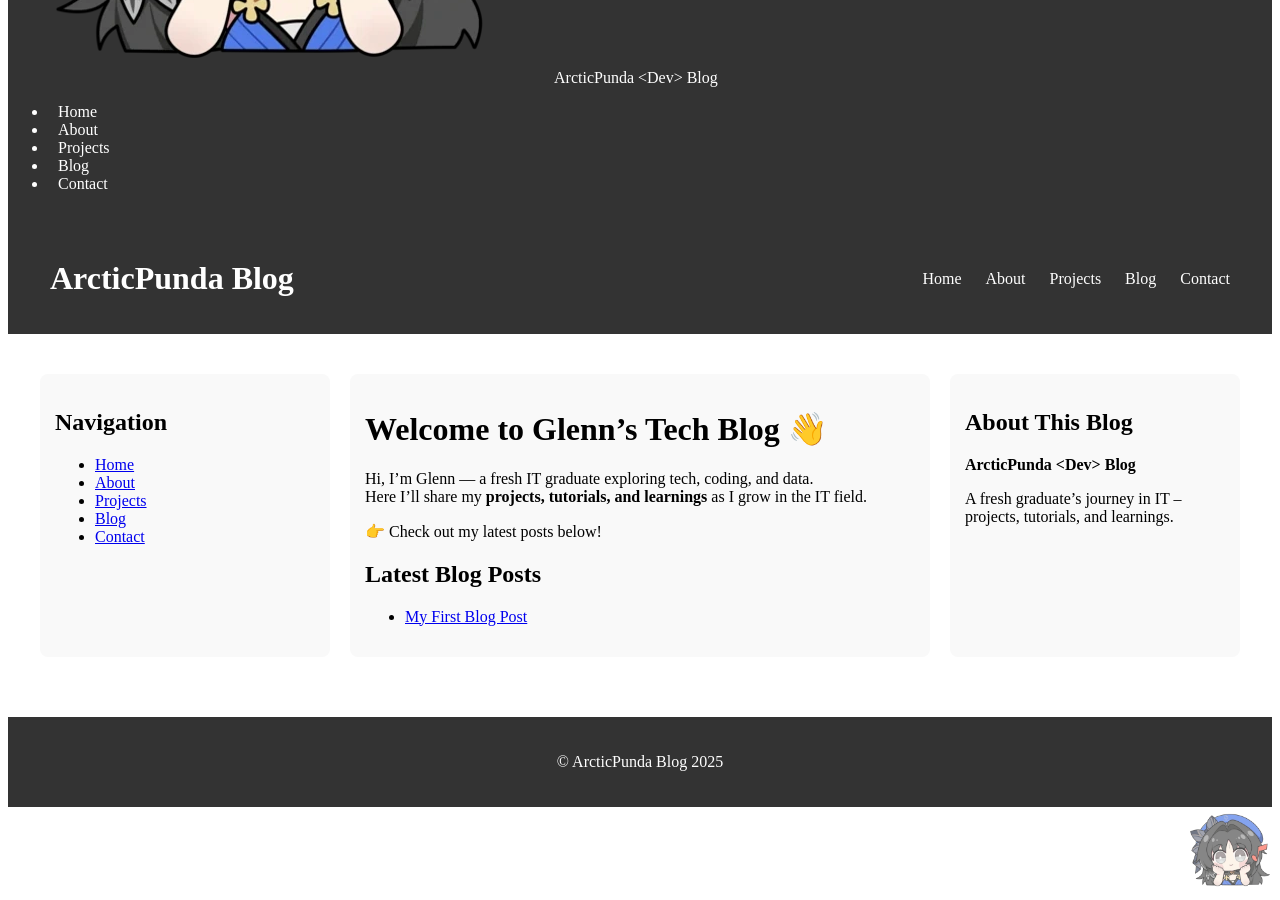
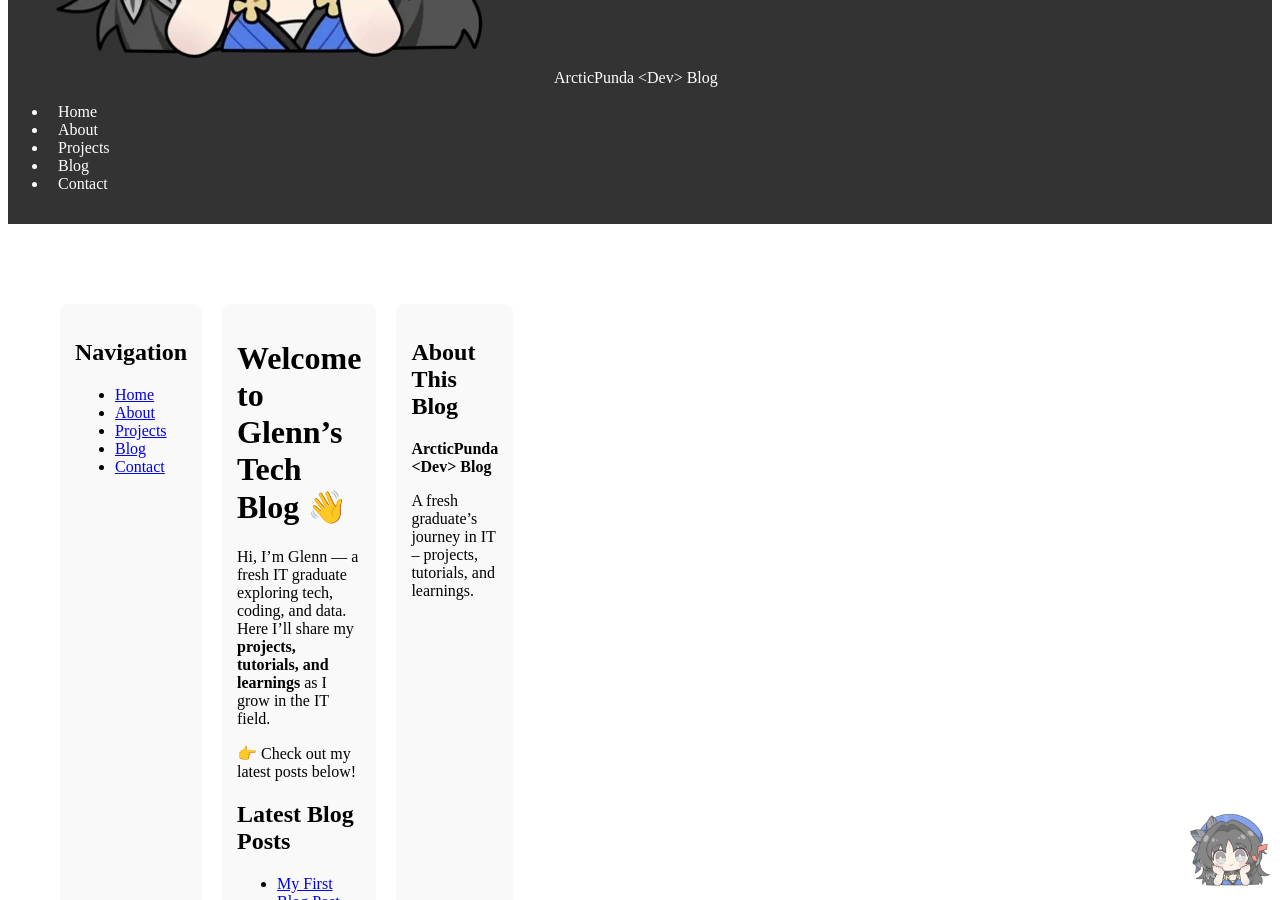
Before and after one commit to ArcPunda/ArcPunda.github.io, a Jekyll site: the page built from index.md, in a window 1280 px wide and 900 px high, scrolled down 452 px. Built offline with Jekyll 4.4.1, drawn with Linux system fonts in a browser that asks for light colours.

Commit message:
Update default.html

```diff
--- a/_layouts/default.html
+++ b/_layouts/default.html
@@ -5,30 +5,11 @@
   <link rel="stylesheet" href="{{ '/assets/css/style.css' | relative_url }}">
 </head>
 <body>
-  <header class="site-header">
-    <div class="container">
-      <h1 class="site-title">
-        <a href="{{ '/' | relative_url }}">{{ site.title }}</a>
-      </h1>
-      <nav class="site-nav">
-        <a href="{{ '/' | relative_url }}">Home</a>
-        <a href="{{ '/about' | relative_url }}">About</a>
-        <a href="{{ '/projects' | relative_url }}">Projects</a>
-        <a href="{{ '/blog' | relative_url }}">Blog</a>
-        <a href="{{ '/contact' | relative_url }}">Contact</a>
-      </nav>
-    </div>
-  </header>
-
-  <main class="site-content">
+  <main class="columns">
     {{ content }}
   </main>
 
   <!-- Watermark -->
-  <img src="{{ '/assets/images/Yangyang.png' | relative_url }}" alt="Logo" class="watermark">
-
-  <footer class="site-footer">
-    <p>© {{ site.title }} {{ site.time | date: "%Y" }}</p>
-  </footer>
+  <img src="{{ '/assets/images/Yangyang.png' | relative_url }}" alt="Watermark" class="watermark">
 </body>
 </html>
```
